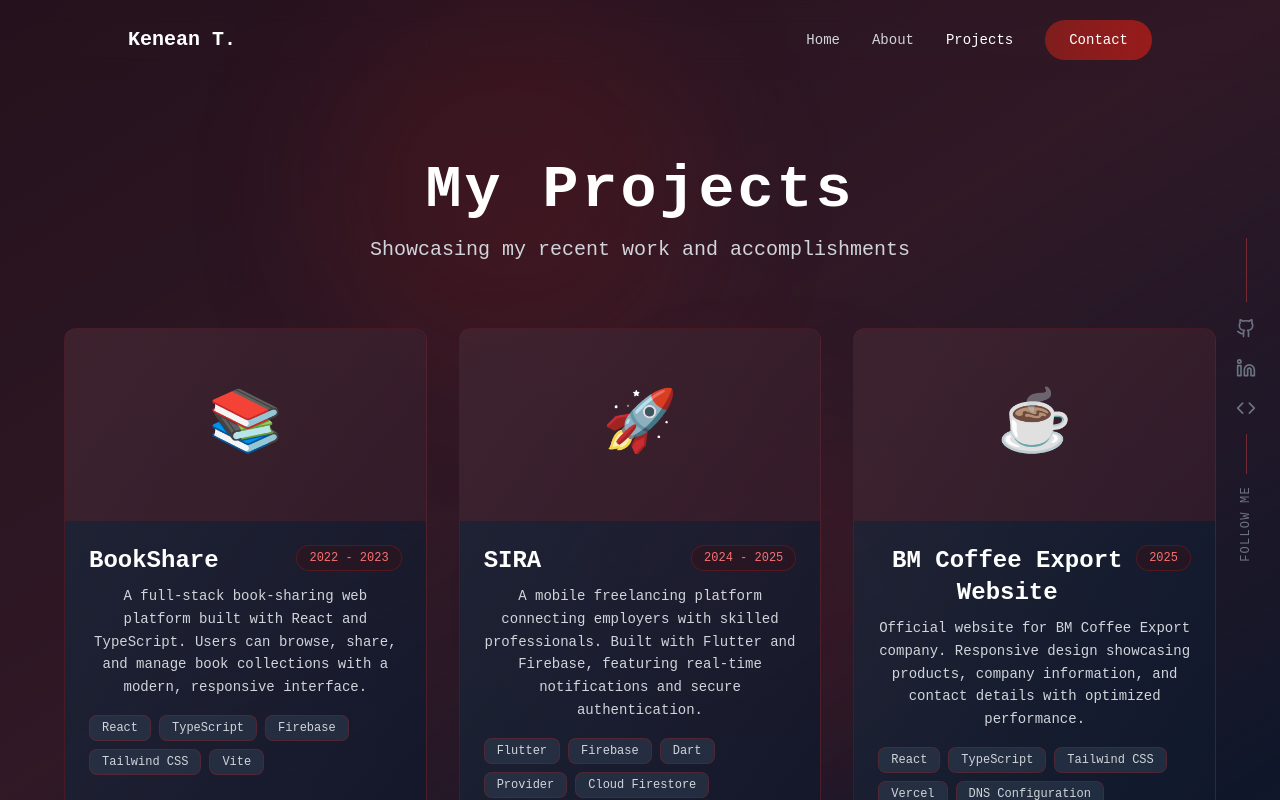
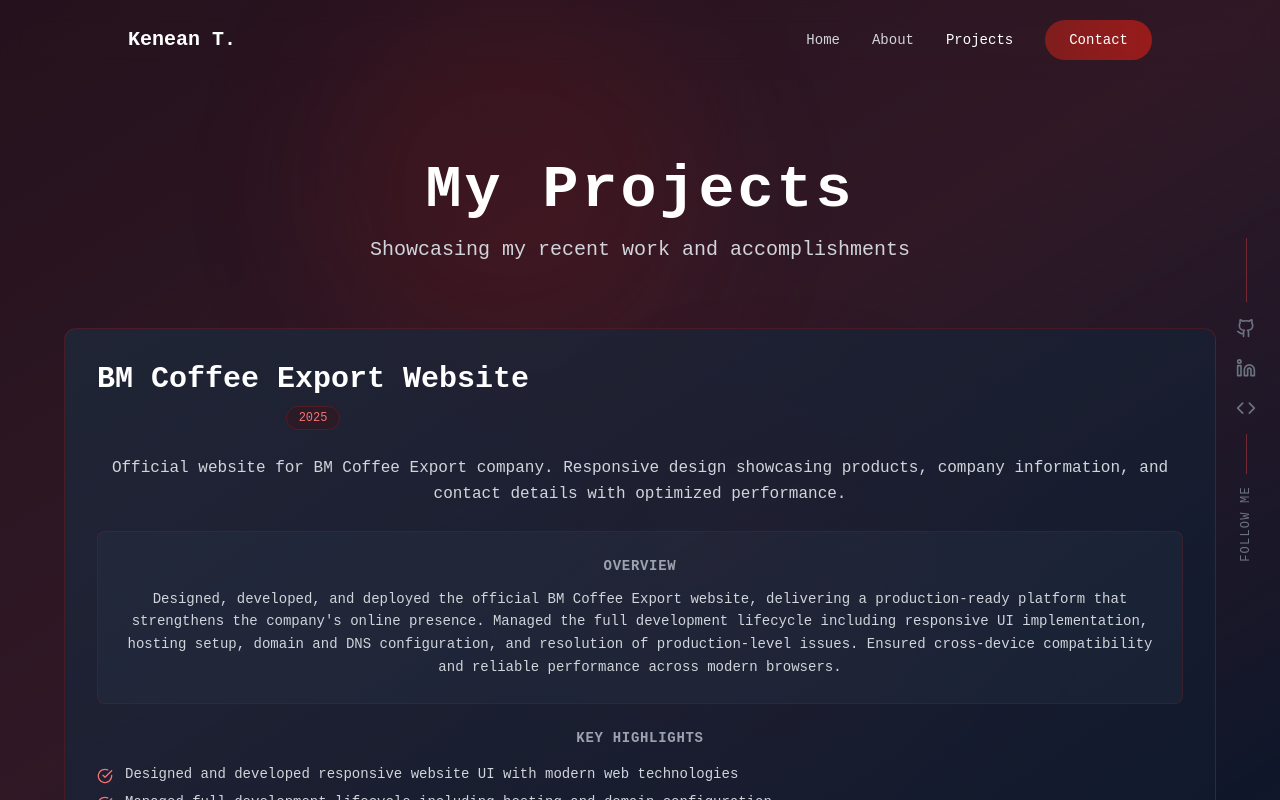
Before and after one commit to KeniKT/kenean-tilahun-portfolio, a React (Vite) app: page /projects in a window 1280 px wide. Built offline with nearby package versions, Linux system fonts and the light colour scheme.

Commit message:
project page add

```diff
--- a/src/pages/Projects.jsx
+++ b/src/pages/Projects.jsx
@@ -1,5 +1,5 @@
 import React, { useEffect, useRef, useState } from 'react';
-import { ExternalLink, Github } from 'lucide-react';
+import { ExternalLink, Github, CheckCircle } from 'lucide-react';
 import FollowMe from '../components/FollowMe';
 
 // Custom hook for scroll animations
@@ -33,36 +33,71 @@
 
   const projects = [
     {
-      title: "BookShare",
-      description: "A full-stack book-sharing web platform built with React and TypeScript. Users can browse, share, and manage book collections with a modern, responsive interface.",
-      technologies: ["React", "TypeScript", "Firebase", "Tailwind CSS", "Vite"],
-      github: "https://github.com/KeniKT/bookshare",
-      live: "https://bookshare-demo.vercel.app",
-      image: "📚",
-      year: "2022 - 2023"
+      title: "BM Coffee Export Website",
+      description: "Official website for BM Coffee Export company. Responsive design showcasing products, company information, and contact details with optimized performance.",
+      fullDescription: "Designed, developed, and deployed the official BM Coffee Export website, delivering a production-ready platform that strengthens the company's online presence. Managed the full development lifecycle including responsive UI implementation, hosting setup, domain and DNS configuration, and resolution of production-level issues. Ensured cross-device compatibility and reliable performance across modern browsers.",
+      technologies: ["React", "TypeScript", "Tailwind CSS", "Vercel", "DNS Configuration"],
+      keyPoints: [
+        "Designed and developed responsive website UI with modern web technologies",
+        "Managed full development lifecycle including hosting and domain configuration",
+        "Ensured cross-device compatibility and reliable performance across browsers",
+        "Resolved production-level issues and optimized performance metrics"
+      ],
+      github: "#",
+      live: "https://bmcoffeeexport.com",
+      year: "2025"
     },
     {
-      title: "SIRA",
+      title: "ZX Flower Export Website",
+      description: "Professional business website for export-oriented flower company showcasing products and services with optimized performance.",
+      fullDescription: "Built and delivered a professional business website to showcase products and services for an export-oriented company. Implemented responsive layouts and optimized performance to meet production standards. Worked closely with stakeholders to translate business requirements into a functional and visually consistent web solution.",
+      technologies: ["React", "TypeScript", "Tailwind CSS", "Responsive Design"],
+      keyPoints: [
+        "Implemented responsive layouts for mobile and desktop viewing",
+        "Optimized performance to meet production standards",
+        "Translated stakeholder requirements into functional design",
+        "Created visually consistent branding across the platform"
+      ],
+      github: "#",
+      live: "https://zk-flowers.vercel.app/",
+      year: "2025"
+    },
+    {
+      title: "SIRA - Freelancing Platform",
       description: "A mobile freelancing platform connecting employers with skilled professionals. Built with Flutter and Firebase, featuring real-time notifications and secure authentication.",
+      fullDescription: "Developed a mobile freelancing platform using Flutter and Firebase that connects employers with skilled professionals. Implemented authentication, real-time data handling, and a scalable architecture focused on usability. The platform enables seamless job posting, bidding, and communication between employers and freelancers.",
       technologies: ["Flutter", "Firebase", "Dart", "Provider", "Cloud Firestore"],
+      keyPoints: [
+        "Implemented secure user authentication and authorization",
+        "Built real-time job posting and bidding system",
+        "Created real-time notifications for job updates",
+        "Designed scalable architecture with Cloud Firestore",
+        "Developed in-app messaging for user communication"
+      ],
       github: "https://github.com/KeniKT/sira",
       live: "#",
-      image: "🚀",
       year: "2024 - 2025"
     },
     {
-      title: "BM Coffee Export Website",
-      description: "Official website for BM Coffee Export company. Responsive design showcasing products, company information, and contact details with optimized performance.",
-      technologies: ["React", "TypeScript", "Tailwind CSS", "Vercel", "DNS Configuration"],
-      github: "#",
-      live: "https://bmcoffeeexport.com",
-      image: "☕",
-      year: "2025"
+      title: "BookShare - Book Sharing Platform",
+      description: "A full-stack book-sharing web platform built with React and TypeScript. Users can browse, share, and manage book collections with a modern, responsive interface.",
+      fullDescription: "Built a full-stack book sharing web application using React, TypeScript, and Vite, and deployed it on Vercel. Designed a responsive and user-friendly interface with modern frontend tooling. Optimized performance and maintainability to support smooth content browsing and management.",
+      technologies: ["React", "TypeScript", "Firebase", "Tailwind CSS", "Vite"],
+      keyPoints: [
+        "Built responsive and user-friendly interface with modern frontend tooling",
+        "Implemented user authentication and profile management",
+        "Created book discovery and collection management features",
+        "Optimized performance and maintainability with Vite",
+        "Deployed on Vercel with continuous integration"
+      ],
+      github: "https://github.com/KeniKT/bookshare",
+      live: "https://bookshare-demo.vercel.app",
+      year: "2022 - 2023"
     }
   ];
 
   return (
-    <div className="min-h-screen bg-slate-900 text-white overflow-hidden" style={{ fontFamily: '"Courier Prime", "Courier New", monospace', height: '100vh', width: '100vw' }}>
+    <div className="min-h-screen bg-slate-900 text-white overflow-y-auto" style={{ fontFamily: '"Courier Prime", "Courier New", monospace', minHeight: '100vh', width: '100vw' }}>
       {/* Background Elements - matching home page with ox blood colors */}
       <div className="fixed inset-0 pointer-events-none">
         <div className="absolute inset-0 bg-gradient-to-br from-red-950/40 via-red-900/30 to-slate-900"></div>
@@ -74,7 +109,7 @@
       <FollowMe />
 
       {/* Main Content */}
-      <div className="relative z-10 w-full h-full flex flex-col items-center justify-start px-8 py-20 overflow-y-auto">
+      <div className="relative z-10 w-full flex flex-col items-center justify-start px-8 py-20">
 
         <div className="max-w-6xl w-full">
           {/* Header */}
@@ -103,42 +138,66 @@
                 : 'opacity-0 translate-y-10'
             }`}
           >
-            <div className="grid md:grid-cols-1 lg:grid-cols-3 gap-8">
+            <div className="space-y-12">
               {projects.map((project, index) => (
                 <div
                   key={index}
                   className="bg-gradient-to-br from-slate-800/80 to-slate-900/80 border border-red-700/30 rounded-xl overflow-hidden hover:border-red-600/50 transition-all hover:shadow-lg hover:shadow-red-900/20 group"
                   style={{ transitionDelay: `${index * 100}ms` }}
                 >
-                  {/* Project Image/Icon */}
-                  <div className="h-48 bg-gradient-to-br from-red-900/30 to-red-800/20 flex items-center justify-center text-6xl group-hover:scale-110 transition-transform duration-300">
-                    {project.image}
-                  </div>
+                  {/* Project Content */}
+                  <div className="p-8 space-y-6">
 
-                  {/* Content */}
-                  <div className="p-6 space-y-4">
+                    {/* Title and Year */}
+                    <div className="flex items-start justify-between gap-4">
                       <div>
-                      <div className="flex items-start justify-between mb-2">
-                        <h3 className="text-2xl font-bold text-white">{project.title}</h3>
+                        <h2 className="text-3xl font-bold text-white mb-2">{project.title}</h2>
                         <span className="text-xs text-red-400 bg-red-950/30 px-3 py-1 rounded-full border border-red-700/30">
                           {project.year}
                         </span>
                       </div>
+
+                    </div>
+
+                    {/* Short Description */}
+                    <p className="text-gray-300 text-base leading-relaxed">
+                      {project.description}
+                    </p>
+
+                    {/* Full Description */}
+                    <div className="bg-slate-700/20 border border-red-700/20 rounded-lg p-6">
+                      <h3 className="text-sm font-semibold text-gray-400 mb-3 uppercase tracking-wider">Overview</h3>
                       <p className="text-gray-300 text-sm leading-relaxed">
-                        {project.description}
+                        {project.fullDescription}
                       </p>
                     </div>
 
+                    {/* Key Points */}
+                    <div>
+                      <h3 className="text-sm font-semibold text-gray-400 mb-4 uppercase tracking-wider">Key Highlights</h3>
+                      <div className="space-y-2">
+                        {project.keyPoints.map((point, idx) => (
+                          <div key={idx} className="flex items-start gap-3">
+                            <CheckCircle className="w-4 h-4 text-red-400 flex-shrink-0 mt-1" />
+                            <span className="text-gray-300 text-sm">{point}</span>
+                          </div>
+                        ))}
+                      </div>
+                    </div>
+
                     {/* Technologies */}
+                    <div>
+                      <h3 className="text-sm font-semibold text-gray-400 mb-3 uppercase tracking-wider">Technologies Used</h3>
                       <div className="flex flex-wrap gap-2">
                         {project.technologies.map((tech, idx) => (
                           <span
                             key={idx}
-                          className="px-3 py-1 bg-slate-700/50 text-gray-300 rounded-lg text-xs border border-red-700/30"
+                            className="px-3 py-1 bg-red-950/30 text-red-300 rounded-lg text-xs border border-red-700/30"
                           >
                             {tech}
                           </span>
                         ))}
+                      </div>
                     </div>
 
                     {/* Links */}
@@ -151,7 +210,7 @@
                           className="flex items-center gap-2 px-4 py-2 bg-slate-700/50 border border-red-700/30 rounded-lg text-red-400 hover:bg-red-950/30 hover:border-red-600/50 transition-all duration-300"
                         >
                           <Github className="w-4 h-4" />
-                          Code
+                          Source Code
                         </a>
                       )}
                       {project.live !== "#" && (
@@ -159,10 +218,10 @@
                           href={project.live}
                           target="_blank"
                           rel="noopener noreferrer"
-                          className="flex items-center gap-2 px-4 py-2 bg-red-950/30 border border-red-600/50 rounded-lg text-red-400 hover:bg-red-900/50 transition-all duration-300"
+                          className="flex items-center gap-2 px-4 py-2 bg-red-950/30 border border-red-600/50 rounded-lg text-red-400 hover:bg-red-900/50 hover:border-red-500/70 transition-all duration-300"
                         >
                           <ExternalLink className="w-4 h-4" />
-                          Live
+                          Live Demo
                         </a>
                       )}
                     </div>
@@ -172,6 +231,9 @@
             </div>
           </div>
         </div>
+
+        {/* Footer spacing */}
+        <div className="h-20"></div>
       </div>
     </div>
   );
```
Lines whose indentation alone changed are shown as unchanged.
